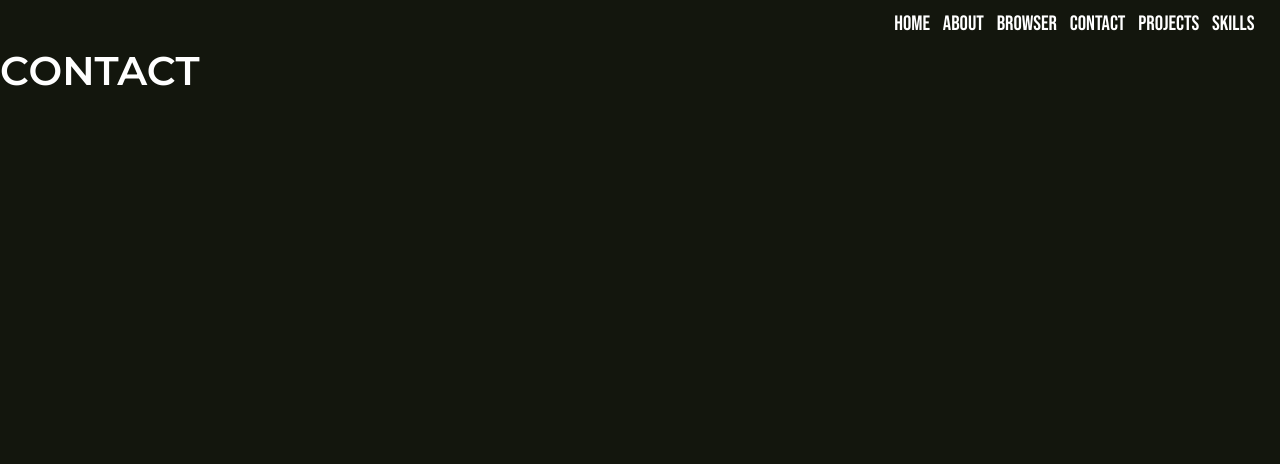
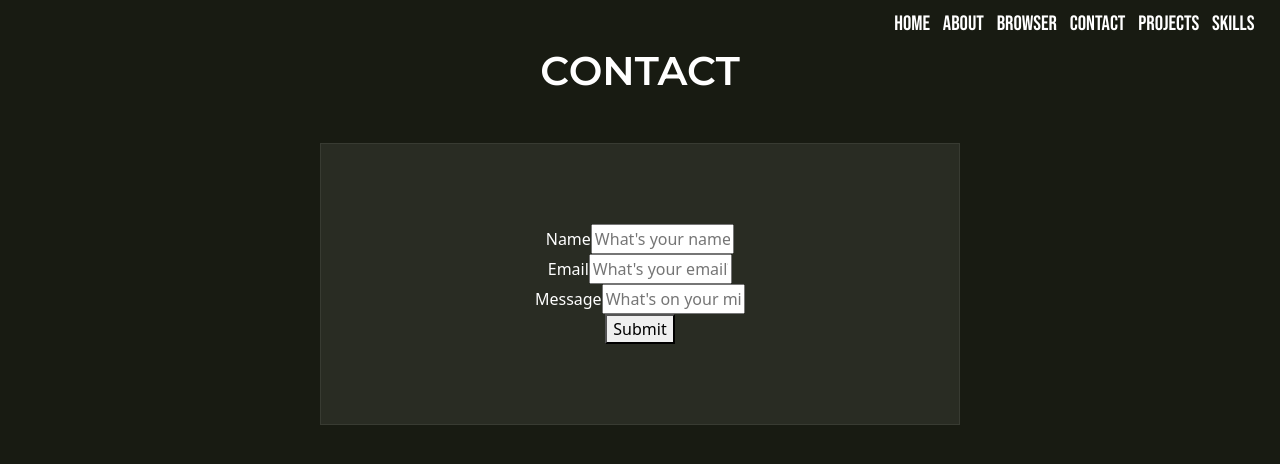
Before and after one commit to msionut28/portfolio, a React (Create React App) app: page /contact in a window 1280 px wide. Shown: the top 464 px of the page. Built offline with nearby package versions, Linux system fonts and the light colour scheme.

Commit message:
contact form

```diff
--- a/src/components/Avatar/style.css
+++ b/src/components/Avatar/style.css
@@ -16,7 +16,7 @@
         left: 0;
         right: 0;
         bottom: 0;
-        background: radial-gradient(circle at center, rgba(19, 22, 13, 0) 50%, rgba(19, 22, 13, 1) 70%);
+        background: radial-gradient(circle at center, rgba(24, 27, 18, 0) 50%, rgba(24, 27, 18, 1) 70%);
         border-radius: inherit;
         transition: 0.3s ease-in-out;
         border: 1px solid transparent;
--- a/src/components/Image/style.css
+++ b/src/components/Image/style.css
@@ -17,7 +17,7 @@
         left: 0;
         right: 0;
         bottom: 0;
-        background: radial-gradient(circle at center, rgba(19, 22, 13, 0) 0%, rgba(19, 22, 13, 1) 0.1%);
+        background: radial-gradient(circle at center, rgba(24, 27, 18, 0) 0%, rgba(24, 27, 18, 1) 0.1%);
         border-radius: inherit;
         transition: 0.25s ease-in-out;
         text-align: center;
--- a/src/data/content.js
+++ b/src/data/content.js
@@ -30,7 +30,7 @@ const aboutMe = {
 
 const contactInfo = {
   github: "https://github.com/msionut28/",
-  linkedin: "https://linkedin.com/",
+  linkedin: "https://www.linkedin.com/in/msionut28/",
 };
 
 const projects = [
--- a/src/index.css
+++ b/src/index.css
@@ -13,7 +13,7 @@ body {
   line-height: 1.5;
   -webkit-font-smoothing: antialiased;
   /* background: rgb(23, 36, 28); */
-  background: rgb(19, 22, 13);
+  background: rgb(24, 27, 18);
   /* background: rgb(22, 22, 22); */
   color: white;
 }
--- a/src/pages/About/About.jsx
+++ b/src/pages/About/About.jsx
@@ -25,20 +25,23 @@ const About = () => {
           Molocea
         </h1>
         <h5 className="montserrat about-me-introduction custom-text-style">
-          I'm a passionate full stack web developer seeking opportunities to put
-          my skills into practice.
+          I am a passionate full-stack web developer seeking opportunities to
+          apply my skills.
         </h5>
       </motion.div>
       <AnimateWhenVisible delay={1}>
+        <div className="timeline">
           <VerticalTimeline>
             <VerticalTimelineElement
               className="vertical-timeline-element--work"
-            contentStyle={{ background: "rgb(31, 34, 25)", color: "#fff" }}
+              contentStyle={{ background: "rgb(36, 39, 30)", color: "#fff" }}
               contentArrowStyle={{ borderRight: "7px solid  rgb(50, 55, 45)" }}
-            date="January 2023 - present"
+              date="January 2024 - present"
               iconStyle={{ background: "rgb(50, 55, 45)", color: "#fff" }}
             >
-            <h3 className="vertical-timeline-element-title bebas">Freelance</h3>
+              <h3 className="vertical-timeline-element-title bebas">
+                Freelance
+              </h3>
               <h4 className="vertical-timeline-element-subtitle montserrat">
                 Iasi, Romania & London, UK
               </h4>
@@ -50,9 +53,9 @@ const About = () => {
             </VerticalTimelineElement>
             <VerticalTimelineElement
               className="vertical-timeline-element--work"
-            contentStyle={{ background: "rgb(31, 34, 25)", color: "#fff" }}
+              contentStyle={{ background: "rgb(36, 39, 30)", color: "#fff" }}
               contentArrowStyle={{ borderRight: "7px solid  rgb(50, 55, 45)" }}
-            date="June 2023 - July 2023"
+              date="September 2023 - December 2023"
               iconStyle={{ background: "rgb(50, 55, 45)", color: "#fff" }}
             >
               <h3 className="vertical-timeline-element-title bebas">
@@ -63,23 +66,23 @@ const About = () => {
               </h4>
               <p className="montserrat">
                 I completed a 12-week full-stack coding bootcamp, totaling 420
-              hours of instruction. During this period, I gained proficiency in
-              HTML5, CSS, JavaScript, and Python. We delved into frontend
+                hours of instruction. During this period, I gained proficiency
+                in HTML5, CSS, JavaScript, and Python. We delved into frontend
                 frameworks such as React.js, Next.js, and Vue.js, and on the
                 backend, we explored Node.js, Express, and Django. These
                 technologies were not only discussed theoretically but also
                 actively utilized in the unit projects we had to deliver.
                 Moreover, I integrated a non-relational database, MongoDB, into
-              some of my projects, while others required the use of a relational
-              database—PostgreSQL. API consumption was a constant requirement
-              throughout all the projects.
+                some of my projects, while others required the use of a
+                relational database—PostgreSQL. API consumption was a constant
+                requirement throughout all the projects.
               </p>
             </VerticalTimelineElement>
             <VerticalTimelineElement
               className="vertical-timeline-element--work"
-            contentStyle={{ background: "rgb(31, 34, 25)", color: "#fff" }}
+              contentStyle={{ background: "rgb(36, 39, 30)", color: "#fff" }}
               contentArrowStyle={{ borderRight: "7px solid  rgb(50, 55, 45)" }}
-            date="September 2023 - December 2023"
+              date="June 2023 - July 2023"
               iconStyle={{ background: "rgb(50, 55, 45)", color: "#fff" }}
             >
               <h3 className="vertical-timeline-element-title bebas">
@@ -96,7 +99,7 @@ const About = () => {
             </VerticalTimelineElement>
             <VerticalTimelineElement
               className="vertical-timeline-element--work"
-            contentStyle={{ background: "rgb(31, 34, 25)", color: "#fff" }}
+              contentStyle={{ background: "rgb(36, 39, 30)", color: "#fff" }}
               contentArrowStyle={{ borderRight: "7px solid  rgb(50, 55, 45)" }}
               date="March 2023 - May 2023"
               iconStyle={{ background: "rgb(50, 55, 45)", color: "#fff" }}
@@ -114,7 +117,9 @@ const About = () => {
               </p>
             </VerticalTimelineElement>
           </VerticalTimeline>
+        </div>
       </AnimateWhenVisible>
+      <AnimateWhenVisible>
         <motion.div
           initial={{ opacity: 0, scale: 0.5 }}
           animate={{ opacity: 1, scale: 1 }}
@@ -146,10 +151,10 @@ const About = () => {
               <span style={{ fontWeight: "bold", marginLeft: "0.3vw" }}>
                 Codecademy
               </span>{" "}
-            and gradually transitioned to <b>Udemy</b> courses. Following this,
-            I took a deep dive into the world of software engineering with an
-            immersive bootcamp at <b>General Assembly</b>, cementing my skills and
-            knowledge in the field.
+              and gradually transitioned to <b>Udemy</b> courses. Following
+              this, I took a deep dive into the world of software engineering
+              with an immersive bootcamp at <b>General Assembly</b>, cementing
+              my skills and knowledge in the field.
             </p>
           </div>
           <div className="beginnings-media">
@@ -161,6 +166,7 @@ const About = () => {
             )}
           </div>
         </motion.div>
+      </AnimateWhenVisible>
       {/* <motion.div
         initial={{ opacity: 0, scale: 0.5 }}
         animate={{ opacity: 1, scale: 1 }}
--- a/src/pages/About/style.css
+++ b/src/pages/About/style.css
@@ -1,6 +1,12 @@
 .introduction {
   margin-top: 10vh;
   margin-left: 7vw;
+}
+
+.timeline {
+  margin-top: 15vh;
+  margin-bottom: 1vh;
+  margin-left: 4vw;
 }
 
 .animated {
--- a/src/pages/Contact/Contact.jsx
+++ b/src/pages/Contact/Contact.jsx
@@ -1,11 +1,71 @@
-import "./style.css"
+import "./style.css";
+import { useState } from "react";
 
 const Contact = () => {
+  const [form, setForm] = useState({
+    email: "",
+    name: "",
+    to: "moloceaionutt@gmail.com",
+    message: "",
+    sending: false,
+    alert: "",
+  });
+
+  const sendMessage = (e) => {
+    e.preventDefault()
+    console.log(form);
+  };
+
+  const handleChange = (e) => {
+    setForm({
+      ...form,
+      [e.target.name]: e.target.value,
+    });
+  };
   return (
-    <div>
-        <h1 className="montserrat title">CONTACT</h1>
+    <div className="contact-wrapper">
+      <h1 className="montserrat title">CONTACT</h1>
+      <div className="contact-form">
+        <form onSubmit={sendMessage}>
+          <div className="form-group">
+            <label htmlFor="name">Name</label>
+            <input
+              type="text"
+              className="form-input"
+              id="name"
+              name="name"
+              placeholder="What's your name?"
+              onChange={handleChange}
+            />
+            <br/>
+            <label htmlFor="email">Email</label>
+            <input
+              type="email"
+              className="form-input"
+              id="email"
+              name="email"
+              placeholder="What's your email?"
+              onChange={handleChange}
+            />
+            <br/>
+            <label htmlFor="message">Message</label>
+            <input
+              type="text"
+              className="form-input"
+              id="message"
+              name="message"
+              placeholder="What's on your mind?"
+              onChange={handleChange}
+            />
+            <br/>
+            <button type="submit">
+              Submit
+            </button>
+          </div>
+        </form>
+      </div>
     </div>
-  )
-}
+  );
+};
 
-export default Contact
+export default Contact;
--- a/src/pages/Contact/style.css
+++ b/src/pages/Contact/style.css
@@ -0,0 +1,19 @@
+.contact-wrapper {
+    text-align: center;
+    display: flex;
+    flex-direction: column;
+    justify-content: center;
+    align-items: center;
+}
+
+.contact-form {
+    padding: 10vh;
+    margin-top: 5vh;
+    background-color: rgb(41, 44, 35);
+    border: 1px solid rgb(56, 59, 50);
+    width: 50%;
+}
+
+.form-input {
+    width: 30%;
+}
```
Lines whose indentation alone changed are shown as unchanged.
